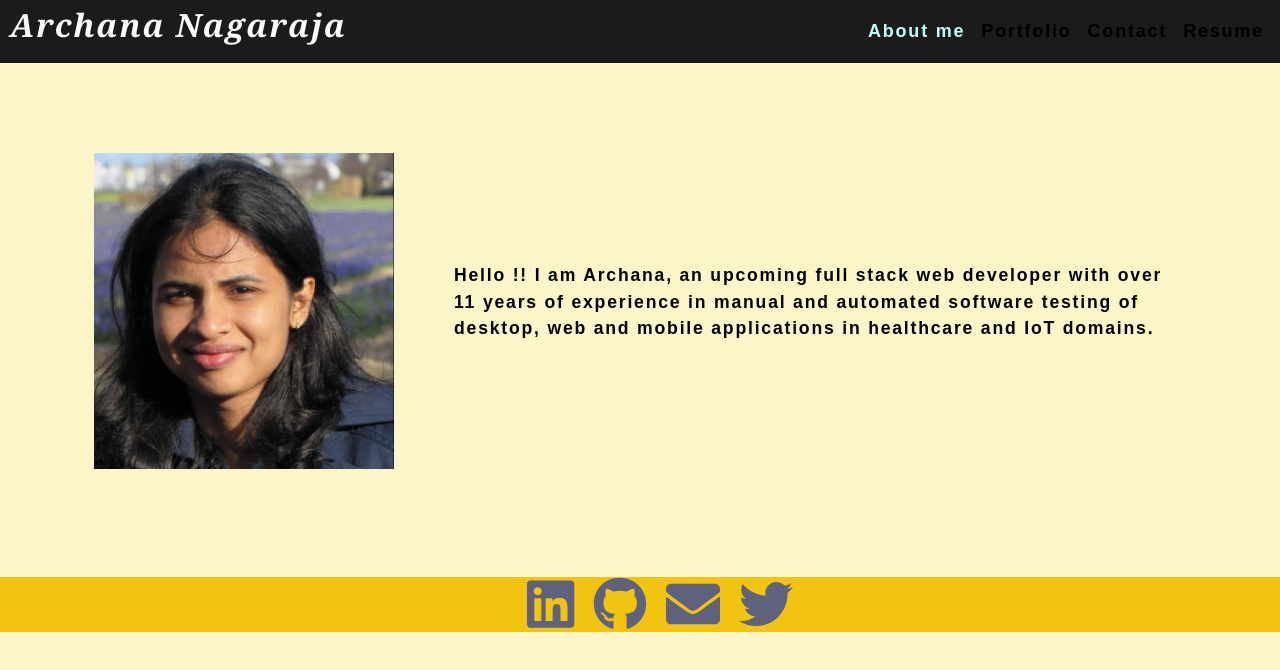
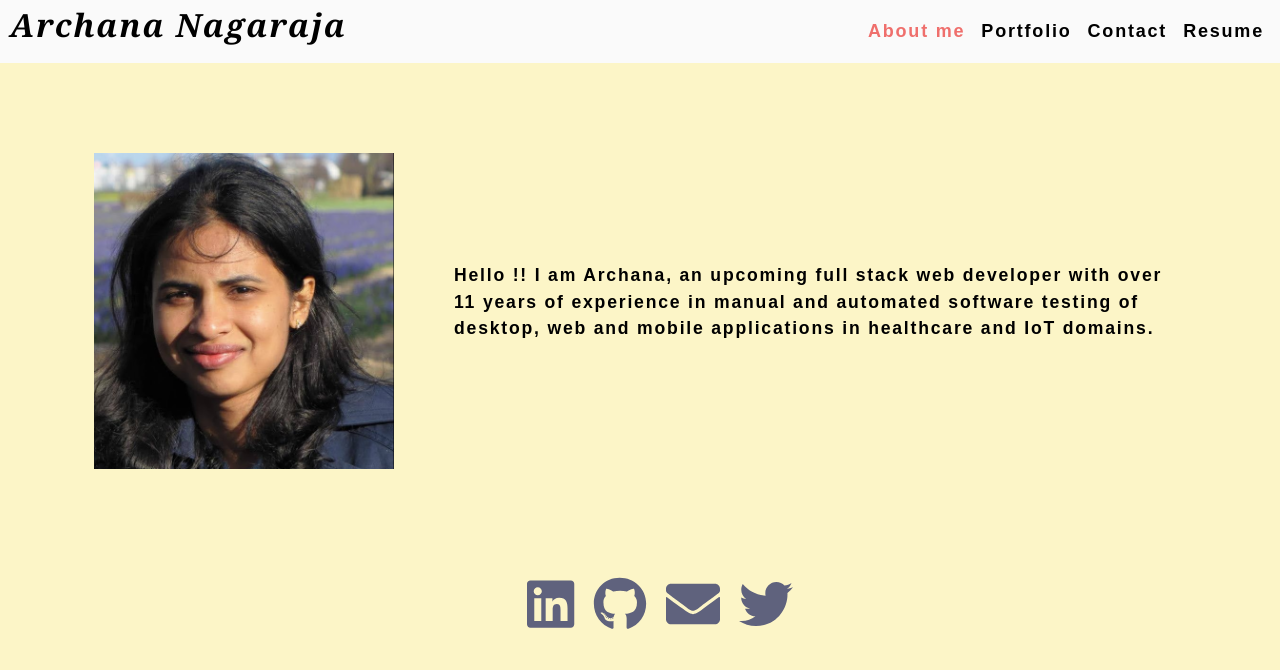
Before and after one commit to archana-nagaraj/react-portfolio, a React (Create React App) app: page / in a window 1280 px wide. Shown: the top 670 px of the page. Built offline with nearby package versions, Linux system fonts and the light colour scheme.

Commit message:
added more styling using coolors

```diff
--- a/src/components/Footer/index.js
+++ b/src/components/Footer/index.js
@@ -6,7 +6,7 @@ import { faEnvelope} from '@fortawesome/free-solid-svg-icons'
 function Footer() {
   return (
     <footer>
-      <ul className="icons" style={{display: "flex", justifyContent: "center", background: "#f1c40f", color: "rgba(0, 0, 0, 0.5"}}>
+      <ul className="icons" style={{display: "flex", justifyContent: "center", background: "#FCF5C7", color: "rgba(0, 0, 0, 0.5"}}>
         <li>
           <a
             href="https://www.linkedin.com/in/archana-nagaraja/"
--- a/src/components/Header/index.js
+++ b/src/components/Header/index.js
@@ -5,7 +5,7 @@ function Header(props) {
   return (
     <header className="flex-row px-1" style={{display: "flex", justifyContent: "space-between"}}>
       <h2>
-        <a data-testid="link" href="/" style={{background: "none"}}>
+        <a data-testid="link" href="/" style={{background: "none", color: "#000000"}}>
           Archana Nagaraja
         </a>
       </h2>
--- a/src/index.css
+++ b/src/index.css
@@ -5,7 +5,7 @@ main {
 }
 :root {
   --primary: #5f627d;
-  --secondary: #c0fdfb;
+  --secondary: #EF6F6C;
   --tertiary: #b12704;
   --light: #fafafa;
   --dark: #1b1b1b;
@@ -97,7 +97,7 @@ a:hover {
 }
 
 header {
-  background: var(--dark);
+  background: var(--light);
 }
 
 header a {
```
